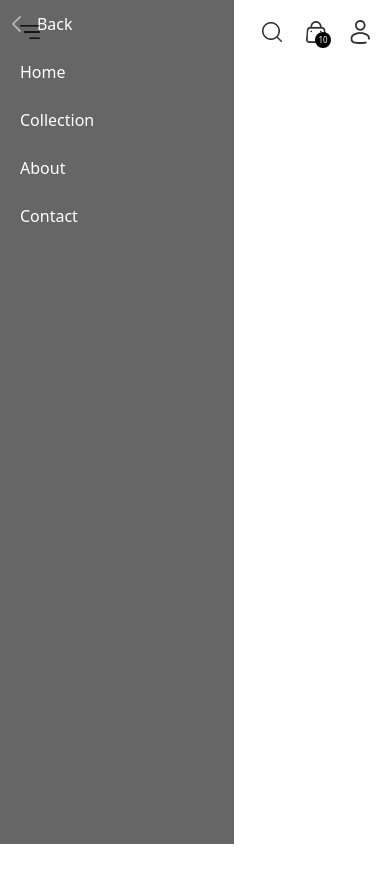
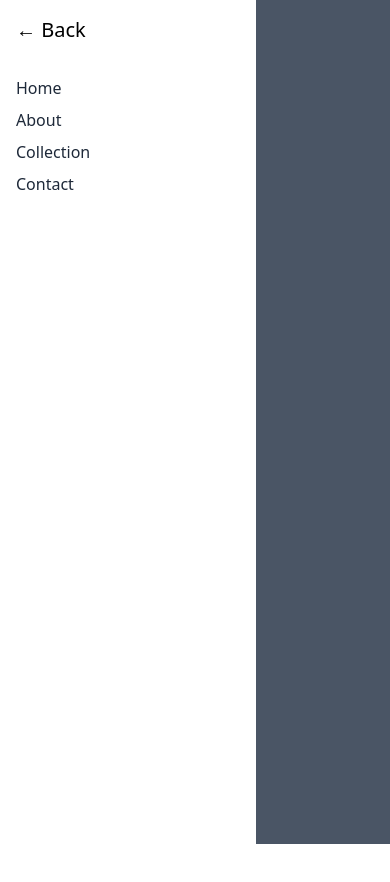
Before and after one commit to sunnyshah011/React_Project, a React (Vite) app: page / in a window 390 px wide. Both pictures are taken after a click on the picture 30 px from the left and 31 px from the top of the page. Shown: the top 882 px of the page. Built offline with nearby package versions, Linux system fonts and the light colour scheme.

Commit message:
complete sidenavbar

```diff
--- a/src/component/Navbar.jsx
+++ b/src/component/Navbar.jsx
@@ -1,15 +1,32 @@
-import { useRef, useState } from "react";
+import { useEffect, useState } from "react";
 import { assets } from "../assets/frontend_assets/assets";
 import { NavLink, Link } from "react-router-dom";
 
 const Navbar = () => {
-  const [visible, setvisible] = useState(false);
+  // const [visible, setvisible] = useState(false);
+    const [isOpen, setIsOpen] = useState(false);
+
+  // Disable body scroll when navbar is open
+  useEffect(() => {
+    if (isOpen) {
+      document.body.style.overflow = 'hidden';
+    } else {
+      document.body.style.overflow = '';
+    }
+
+    return () => {
+      document.body.style.overflow = '';
+    };
+  }, [isOpen]);
+
+  const openMenu = () => setIsOpen(true);
+  const closeMenu = () => setIsOpen(false);
 
   return (
     <div className="flex items-center justify-between py-5 font-medium">
       {/* <NavLink to='/' ><img src={assets.logo} className='w-36' alt="" /></NavLink> */}
       <img
-        onClick={() => setvisible(true)}
+        onClick={openMenu}
         src={assets.menu_icon}
         className="w-5 cursor-pointer sm:hidden "
         alt=""
@@ -61,49 +78,31 @@ const Navbar = () => {
             </div>
           </div>
         </div>
+    </div>
+
+    <>
+      {/* Menu Icon */}
+      {/* <button className="p-4 text-2xl" onClick={openMenu}> &#9776; hamburger icon </button> */}
+
+      {/* Overlay */}
+      {isOpen && ( <div className="fixed inset-0 bg-gray-600 bg-opacity-50 z-40" onClick={closeMenu} ></div> )}
+
+      {/* Sidebar */}
+      <div className={`fixed top-0 left-0 h-full w-64 bg-white z-50 transform ${ isOpen ? 'translate-x-0' : '-translate-x-full'} transition-transform duration-300 ease-in-out`}>
+
+        {/* Close Button */}
+        <button className="p-4 text-xl" onClick={closeMenu} > &larr; Back </button>
+
+        {/* Navigation Links */}
+        <nav className="flex flex-col p-4 space-y-2">
+          <NavLink  to='/' className="text-gray-800 hover:text-blue-500" onClick={closeMenu} >Home</NavLink>
+          <NavLink  to='/about' className="text-gray-800 hover:text-blue-500" onClick={closeMenu} >About</NavLink>
+          <NavLink  to='/Colletion' className="text-gray-800 hover:text-blue-500" onClick={closeMenu} >Collection</NavLink>
+          <NavLink  to='/contact' className="text-gray-800 hover:text-blue-500" onClick={closeMenu} >Contact</NavLink>
+        </nav>
       </div>
+    </>
 
-      {/* side navbar for small screen */}
-      <div
-        className={` top-0 left-0 bottom-0 overflow-hidden fixed bg-black opacity-60 transition-all ${ visible ? "w-[60%]" : "w-0"}`}>
-        <div className="flex flex-col text-white">
-          <div
-            onClick={() => setvisible(false)}
-            className="flex items-center gap-4 p-3 cursor-pointer">
-            <img src={assets.dropdown_icon} className="h-4 rotate-180" alt="" />
-            <p> Back</p>
-          </div>
-
-          <NavLink
-            onClick={() => setvisible(false)}
-            className="py-3 pl-5"
-            to="/"
-          >
-            Home
-          </NavLink>
-          <NavLink
-            onClick={() => setvisible(false)}
-            className="py-3 pl-5"
-            to="/collection"
-          >
-            Collection
-          </NavLink>
-          <NavLink
-            onClick={() => setvisible(false)}
-            className="py-3 pl-5"
-            to="/about"
-          >
-            About
-          </NavLink>
-          <NavLink
-            onClick={() => setvisible(false)}
-            className="py-3 pl-5"
-            to="/contact"
-          >
-            Contact
-          </NavLink>
-        </div>
-      </div>
     </div>
   );
 };
--- a/src/component/Sidenavbar.jsx
+++ /dev/null
@@ -1,48 +0,0 @@
-import React, { useState, useEffect } from 'react';
-
-function Sidenavbar() {
-  const [isOpen, setIsOpen] = useState(false);
-
-  // Disable body scroll when navbar is open
-  useEffect(() => {
-    if (isOpen) {
-      document.body.style.overflow = 'hidden';
-    } else {
-      document.body.style.overflow = '';
-    }
-
-    return () => {
-      document.body.style.overflow = '';
-    };
-  }, [isOpen]);
-
-  const openMenu = () => setIsOpen(true);
-  const closeMenu = () => setIsOpen(false);
-
-  return (
-    <div>
-      {/* Menu Icon */}
-      <button className="p-4 text-2xl" onClick={openMenu}> &#9776; {/* hamburger icon */} </button>
-
-      {/* Overlay */}
-      {isOpen && ( <div className="fixed inset-0 bg-gray-600 bg-opacity-50 z-40" onClick={closeMenu} ></div> )}
-
-      {/* Sidebar */}
-      <div className={`fixed top-0 left-0 h-full w-64 bg-white z-50 transform ${ isOpen ? 'translate-x-0' : '-translate-x-full'} transition-transform duration-300 ease-in-out`}>
-
-        {/* Close Button */}
-        <button className="p-4 text-xl" onClick={closeMenu} > &larr; Back </button>
-
-        {/* Navigation Links */}
-        <nav className="flex flex-col p-4 space-y-2">
-          <a href="#" className="text-gray-800 hover:text-blue-500">Home</a>
-          <a href="#" className="text-gray-800 hover:text-blue-500">About</a>
-          <a href="#" className="text-gray-800 hover:text-blue-500">Services</a>
-          <a href="#" className="text-gray-800 hover:text-blue-500">Contact</a>
-        </nav>
-      </div>
-    </div>
-  );
-}
-
-export default Sidenavbar;
```
